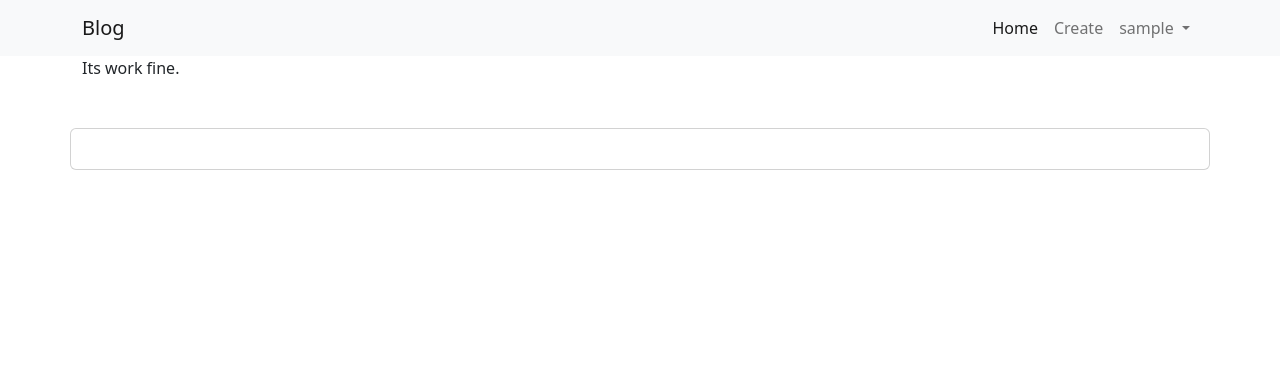
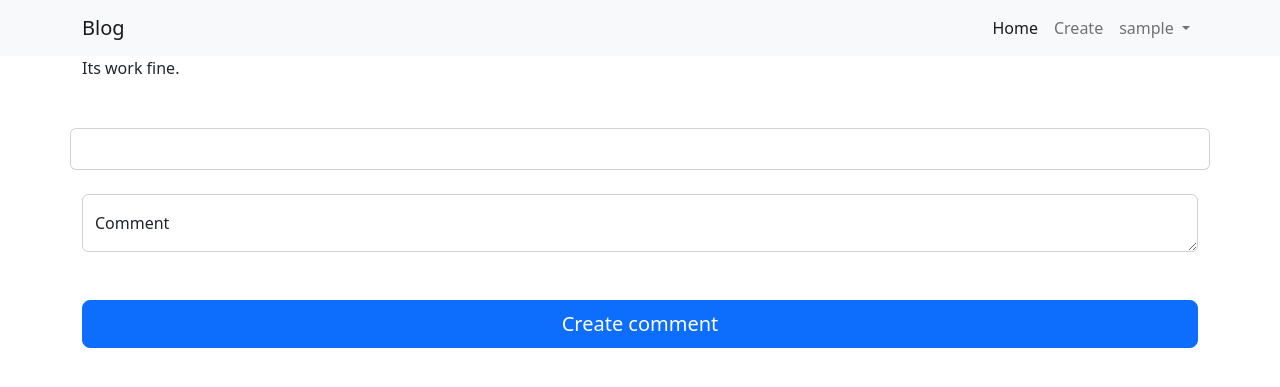
Before and after one commit to DevGeniusEra/auth-sys, a PHP site: page /show.php in a window 1280 px wide. Shown: the top 387 px of the page. Run offline with PHP 8.4, Linux system fonts and the light colour scheme; the visitor is signed in with stand-in values (Sample User, id 1); data that the repository does not hold is empty.

Commit message:
Inserting Comments

```diff
--- a/create.php
+++ b/create.php
@@ -1,14 +1,14 @@
 <?php
 require "includes/header.php";
 require "config.php";
-  if(!isset($_SESSION['username'])){
+if (!isset($_SESSION['username'])) {
   header("location: index.php");
 }
 ?>
 
 <?php
-  if (isset($_POST['submit'])){
-    if ($_POST['title'] == '' OR $_POST['body'] == ''){
+if (isset($_POST['submit'])) {
+  if ($_POST['title'] == '' or $_POST['body'] == '') {
     echo "Some Inputs Are Empty";
   } else {
     $title = $_POST['title'];
--- a/includes/footer.php
+++ b/includes/footer.php
@@ -1,5 +1,5 @@
 </div>
-<script src="https://cdn.jsdelivr.net/npm/bootstrap@5.2.1/dist/js/bootstrap.bundle.min.js
-"></script>
+<script src="https://code.jquery.com/jquery-2.2.4.js" integrity="" crossorigin=""></script>
+<script src="https://cdn.jsdelivr.net/npm/bootstrap@5.2.1/dist/js/bootstrap.bundle.min.js"></script>
 </body>
 </html>
--- a/show.php
+++ b/show.php
@@ -1,7 +1,7 @@
 <?php
 require "includes/header.php";
 require "config.php";
-  if(isset($_GET['id'])){
+if (isset($_GET['id'])) {
   $id = $_GET['id'];
   $post = $conn->prepare("SELECT * FROM posts WHERE id = :id");
   $post->execute([':id' => $id]);
@@ -18,4 +18,39 @@
   </div>
 </main>
 
+<div class="row">
+  <form method="POST" id="comment_data">
+
+    <div class=" form-floating">
+      <input name="username" type="hidden" value="<?php echo $_SESSION['username']; ?>" class="form-control" id="username">
+    </div>
+
+    <div class="form-floating">
+      <input name="post_id" type="hidden" value="<?php echo $posts->id; ?>" class="form-control" id="post_id">
+    </div>
+
+    <div class="form-floating mt-4">
+      <textarea rows="9" name="comment" class="form-control" id="comment" placeholder="body"></textarea>
+      <label for="floatingTextarea">Comment</label>
+    </div>
+    <button name="submit" id="submit" class="w-100 btn btn-lg btn-primary mt-5" type="submit">Create comment</button>
+  </form>
+</div>
 <?php require "includes/footer.php"; ?>
+<script>
+  $(document).ready(function() {
+    $(document).on('submit', function(e) {
+      // alert('form submited');
+      var formdata = $("#comment_data").serialize() + '&submit=submit';
+      $.ajax({
+        type: 'post',
+        url: 'insert-comments.php',
+        data: formdata,
+        success: function() {
+          // alert('success');
+          $("#Comment").text(null);
+        }
+      })
+    })
+  });
+</script>
```
Also changed, not shown: insert-comments.php (added, +16 -0 lines). Lines whose indentation alone changed are shown as unchanged.
